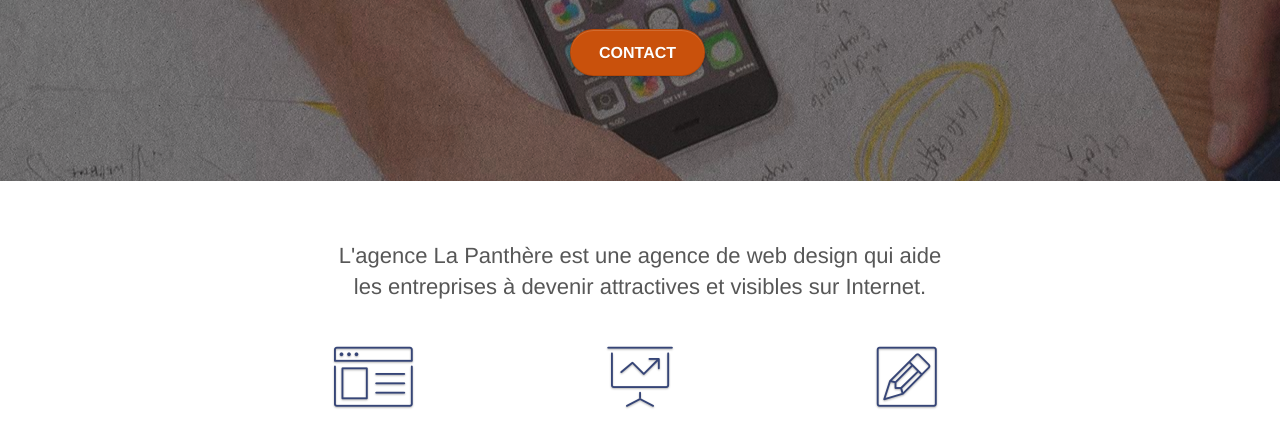
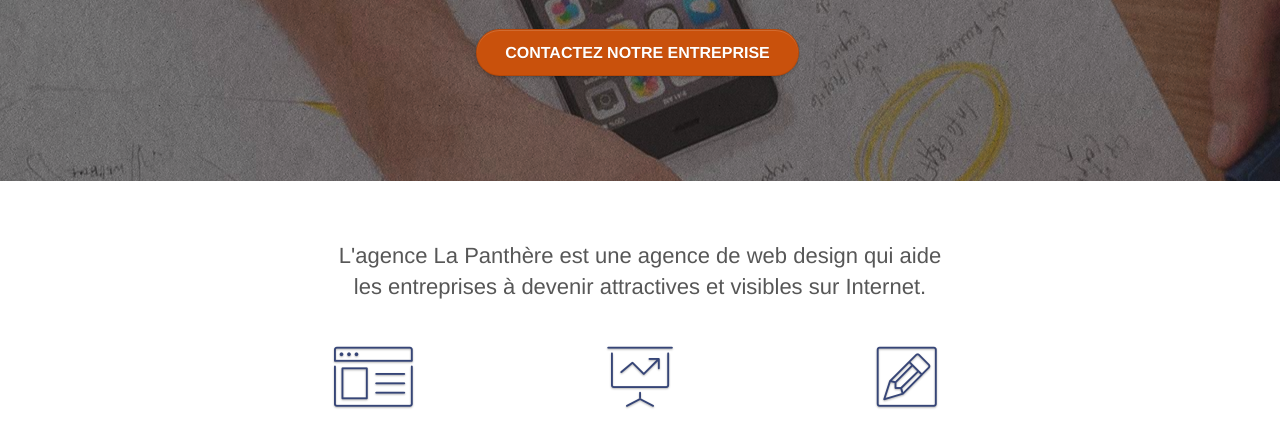
Before and after one commit to AntoMakaio/AntoninBegue_3_24022022, a plain HTML site: page index.html in a window 1280 px wide. Shown: the part 351-779 px from the top of the page. Drawn offline with Linux system fonts and the light colour scheme.

Commit message:
texte bouton - accessibilité

```diff
--- a/index.html
+++ b/index.html
@@ -87,7 +87,7 @@
                   href="page2.html"
                   class="btn btn-lg btn-clean btn-rd cta-hero btn-atomic-tangerine"
                   id="cta-hero"
-                  >Contact</a
+                  >Contactez notre entreprise</a
                 >
               </div>
             </div>
@@ -309,7 +309,7 @@
               <a
                 href="page2.html"
                 class="btn btn-atomic-tangerine btn-clean btn-rd btn-lg cta-hero"
-                >Contact</a
+                >Contactez nous maintenant en cliquant sur ce bouton !</a
               >
             </div>
           </div>
```
